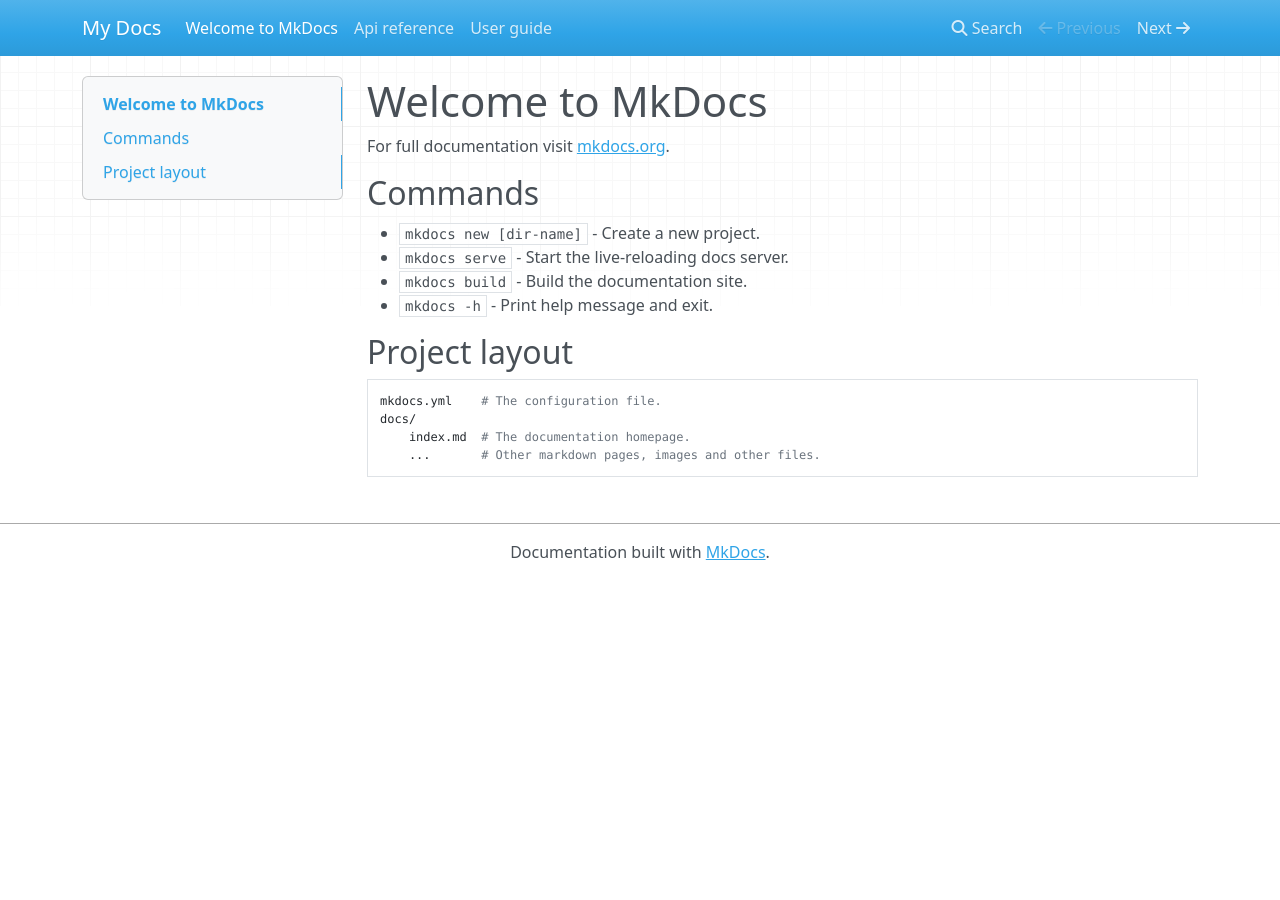
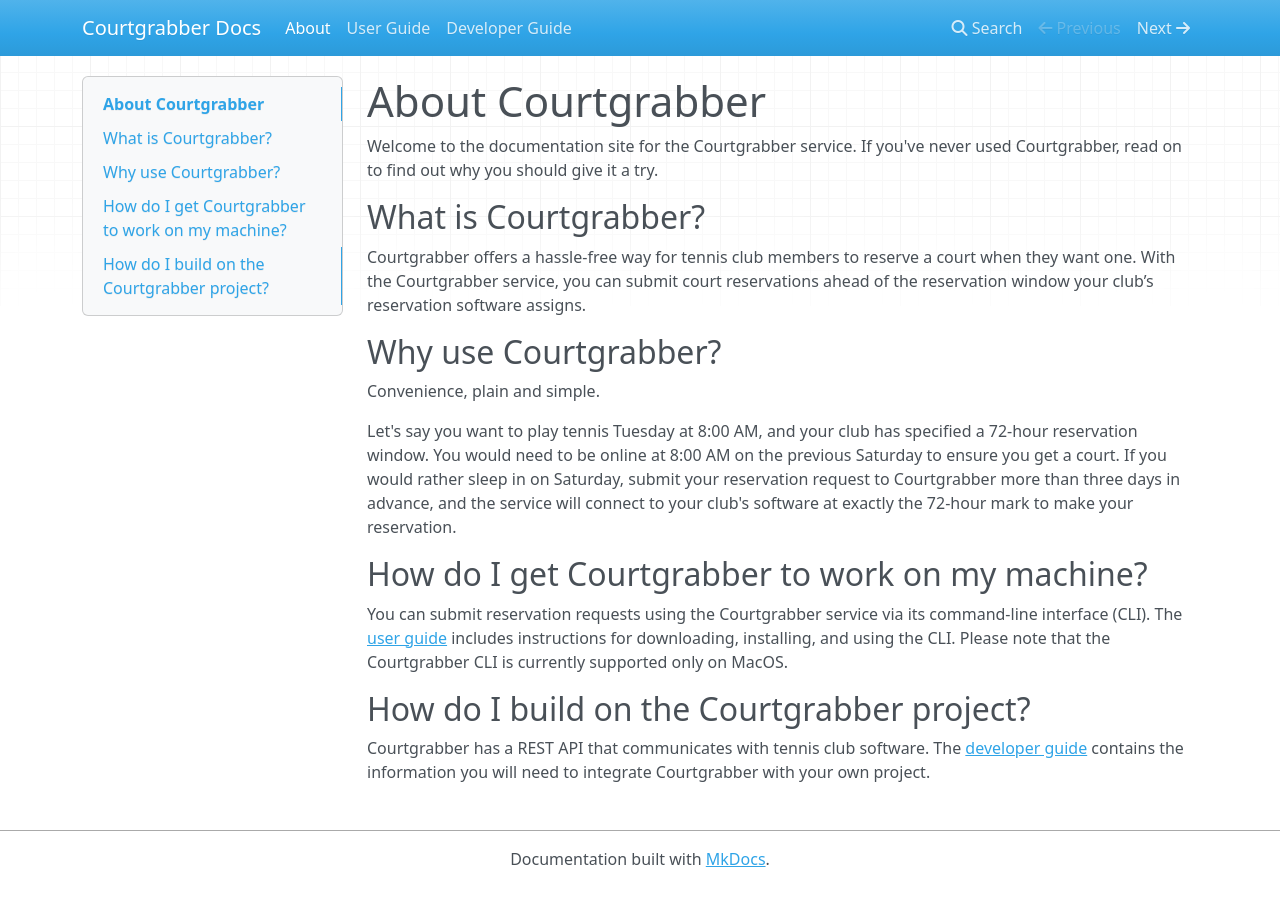
Before and after one commit to tiffany76/courtgrabber-docs, an MkDocs documentation site: the page built from docs/index.md, in a window 1280 px wide. Built offline with MkDocs 1.6.1, drawn with Linux system fonts in a browser that asks for light colours; nearby versions of some CDN libraries.

Commit message:
Add 'about' text to index.md

```diff
--- a/docs/index.md
+++ b/docs/index.md
@@ -1,17 +1,21 @@
-# Welcome to MkDocs
+# About Courtgrabber
 
-For full documentation visit [mkdocs.org](https://www.mkdocs.org).
+Welcome to the documentation site for the Courtgrabber service. If you've never used Courtgrabber, read on to find out why you should give it a try.
 
-## Commands
+## What is Courtgrabber?
 
-* `mkdocs new [dir-name]` - Create a new project.
-* `mkdocs serve` - Start the live-reloading docs server.
-* `mkdocs build` - Build the documentation site.
-* `mkdocs -h` - Print help message and exit.
+Courtgrabber offers a hassle-free way for tennis club members to reserve a court when they want one. With the Courtgrabber service, you can submit court reservations ahead of the reservation window your club’s reservation software assigns.
 
-## Project layout
+## Why use Courtgrabber?
 
-    mkdocs.yml    # The configuration file.
-    docs/
-        index.md  # The documentation homepage.
-        ...       # Other markdown pages, images and other files.
+Convenience, plain and simple.
+
+Let's say you want to play tennis Tuesday at 8:00 AM, and your club has specified a 72-hour reservation window. You would need to be online at 8:00 AM on the previous Saturday to ensure you get a court. If you would rather sleep in on Saturday, submit your reservation request to Courtgrabber more than three days in advance, and the service will connect to your club's software at exactly the 72-hour mark to make your reservation.
+
+## How do I get Courtgrabber to work on my machine?
+
+You can submit reservation requests using the Courtgrabber service via its command-line interface (CLI). The [user guide](/docs/user_guide.md) includes instructions for downloading, installing, and using the CLI. Please note that the Courtgrabber CLI is currently supported only on MacOS.
+
+## How do I build on the Courtgrabber project?
+
+Courtgrabber has a REST API that communicates with tennis club software. The [developer guide](/docs/api_reference.md) contains the information you will need to integrate Courtgrabber with your own project.
--- a/mkdocs.yml
+++ b/mkdocs.yml
@@ -1 +1,5 @@
-site_name: My Docs
+site_name: Courtgrabber Docs
+nav:
+  - About: index.md
+  - User Guide: user_guide.md
+  - Developer Guide: api_reference.md
```
